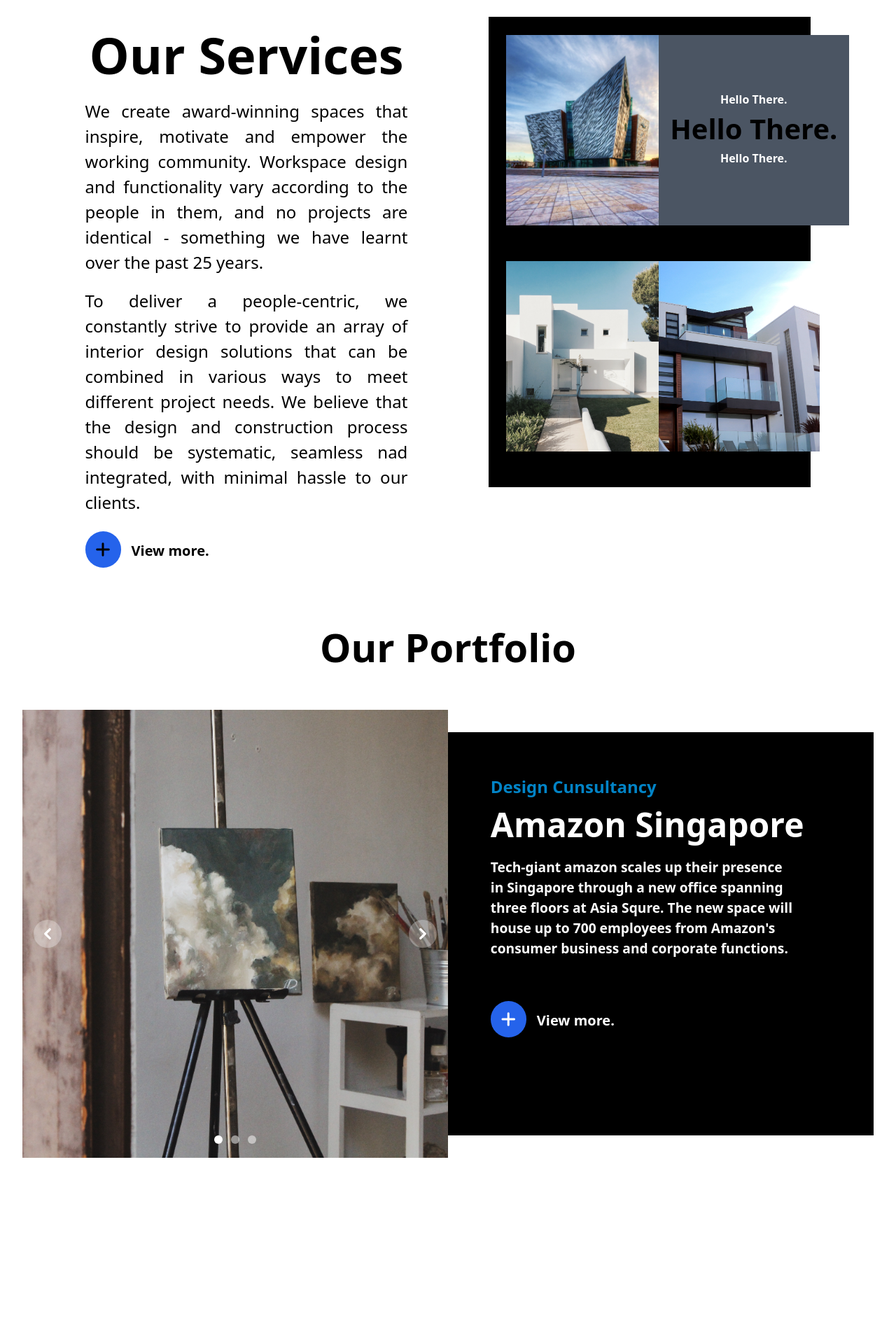
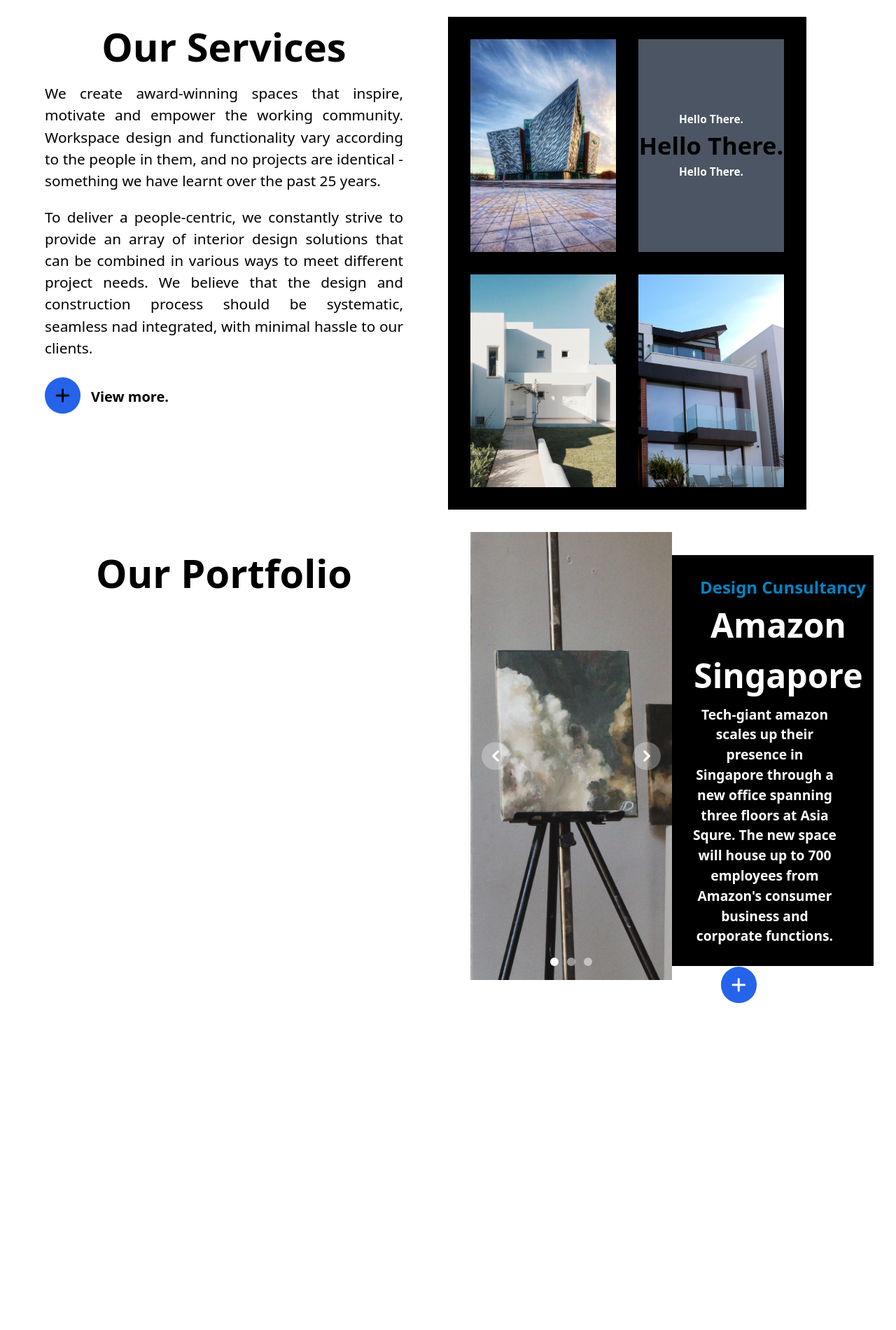
Before and after one commit to jakemerlin1133/architect2, a PHP site: page / in a window 1280 px wide. Shown: the part 640-2540 px from the top of the page at 70% size. After the commit the page ends 2073 px from the top, so only its background shows below. Run offline with PHP 8.4, Linux system fonts and the light colour scheme; some libraries are stand-ins or nearby versions.

Commit message:
code changed

```diff
--- a/index.php
+++ b/index.php
@@ -106,18 +106,18 @@
     </div>
 
     <!-- Services -->
-    <div class="px-[5vw] text-center grid max-[1023px]:grid-cols-1 min-[1024px]:grid-cols-2  .... max-[969px]:pt-[58%] min-[970px]:pt-[83vh] w-full">
+    <div class="text-center grid max-[1023px]:grid-cols-1 min-[1024px]:grid-cols-2  .... max-[969px]:pt-[58%] min-[970px]:pt-[83vh] w-full">
         <div class="mx-auto w-[80%]">
-            <div class="font-bold text-[4.5em] mb-[2%]">
+            <div class="text-center font-bold text-[3.5em] mb-[2%]">
                 Our Services
             </div>
 
-            <div class="text-[1.5rem]">
+            <div class="text-[1.3rem]">
                 <div class="text-justify">
                     <div>
                         We create award-winning spaces that inspire, motivate and empower the working community. Workspace design and functionality vary according to the people in them, and no projects are identical - something we have learnt over the past 25 years.
                     </div>
-                    <div class="mt-[4%]">
+                    <div class="text-justify mt-[4%]">
                         To deliver a people-centric, we constantly strive to provide an array of interior design solutions that can be combined in various ways to meet different project needs. We believe that the design and construction process should be systematic, seamless nad integrated, with minimal hassle to our clients.
                     </div>
                 </div>
@@ -126,26 +126,28 @@
                 </div>
                 <h1 class="text-black text-left mb-[5%]"><i class=" fa-solid fa-plus mt-[5%] text-2xl py-[10px] px-[15px] bg-blue-600 rounded-full"></i><a href=""><span class="ml-[15px] text-xl font-bold hover:text-blue-600 cursor-pointer">View more.</span></a></h1>
             </div>
-
         </div>
 
-        <div class="mx-auto grid grid-cols-2 bg-black w-[80%] max-[375px]:h-[31rem] .... max-[425px]:h-[35rem] .... min-[426px]:h-[42rem]">
-            <div class="relative pt-[2vw] pb-[1vw] pl-[2vw] pr-[1vw]">
-                <img class="absolute w-[17rem] h-[17rem] .... object-cover transform transition-all duration-300 hover:scale-110 hover:w-[18rem] hover:h-[18rem]" src="Architect_files/images/hylands.jpg" alt="">
+        <div class="max-[1023px]:mx-auto grid grid-cols-2 bg-black w-[80%]  .... max-[375px]:p-[1rem] max-[375px]:gap-4 max-[375px]:h-[20rem] .... max-[425px]:p-[1rem] max-[425px]:gap-4 max-[425px]:h-[28rem] .... min-[426px]:p-[2rem] min-[426px]:gap-8 min-[426px]:h-[44rem]">
+           <!-- image 1 -->
+        <div class="relative">
+                <img class="absolute w-full h-full object-cover" src="Architect_files/images/hylands.jpg">
             </div>
-            <div class="relative pt-[2vw] pb-[1vw] pl-[1vw] pr-[2vw]">
-                <div class="absolute bg-gray-600 font-bold w-[17rem] h-[17rem] pt-[5rem]">
-                        <h1 class="text-white">Hello There.</h1>
-                        <h1 class="text-black text-[2.5rem]">Hello There.</h1>
-                        <h1 class="text-white">Hello There.</h1>
+            <!-- content -->
+            <div class="relative">
+                <div class="absolute bg-gray-600 w-full h-full font-bold flex flex-col justify-center items-center">
+                    <h1 class="text-white .... max-[767px]:text-[2.5vw] .... min-[768px]:text-[1.2vw]">Hello There.</h1>
+                    <h1 class="text-black .... max-[767px]:text-[5vw] .... min-[768px]:text-[2.7vw]">Hello There.</h1>
+                    <h1 class="text-white .... max-[767px]:text-[2.5vw] .... min-[768px]:text-[1.2vw]">Hello There.</h1>
                 </div>
             </div>
-            <div class="relative pt-[1vw] pb-[2vw] pl-[2vw] pr-[1vw]">
-                <img class="absolute w-[17rem] h-[17rem] .... object-cover transform transition-all duration-300 hover:scale-110 hover:w-[18rem] hover:h-[18rem]" src="Architect_files/images/house.jpg" alt="">
+            <!-- image 2 -->
+            <div class="relative">
+                <img class="absolute w-full h-full object-cover" src="Architect_files/images/house.jpg">
             </div>
-            <div class="relative pt-[1vw] pb-[2vw] pl-[1vw] pr-[2vw]">
-                <img class="absolute  w-[17rem] h-[17rem] .... object-cover transform transition-all duration-300 hover:scale-110 hover:w-[18rem] hover:h-[18rem]" src="Architect_files/images/best.jpg" alt="">
-            </div>
+            <!-- image 3 -->
+            <div class="relative">
+                <img class="absolute w-full h-full object-cover" src="Architect_files/images/best.jpg">
             </div>
         </div>
 
```
Lines whose indentation alone changed are shown as unchanged.
